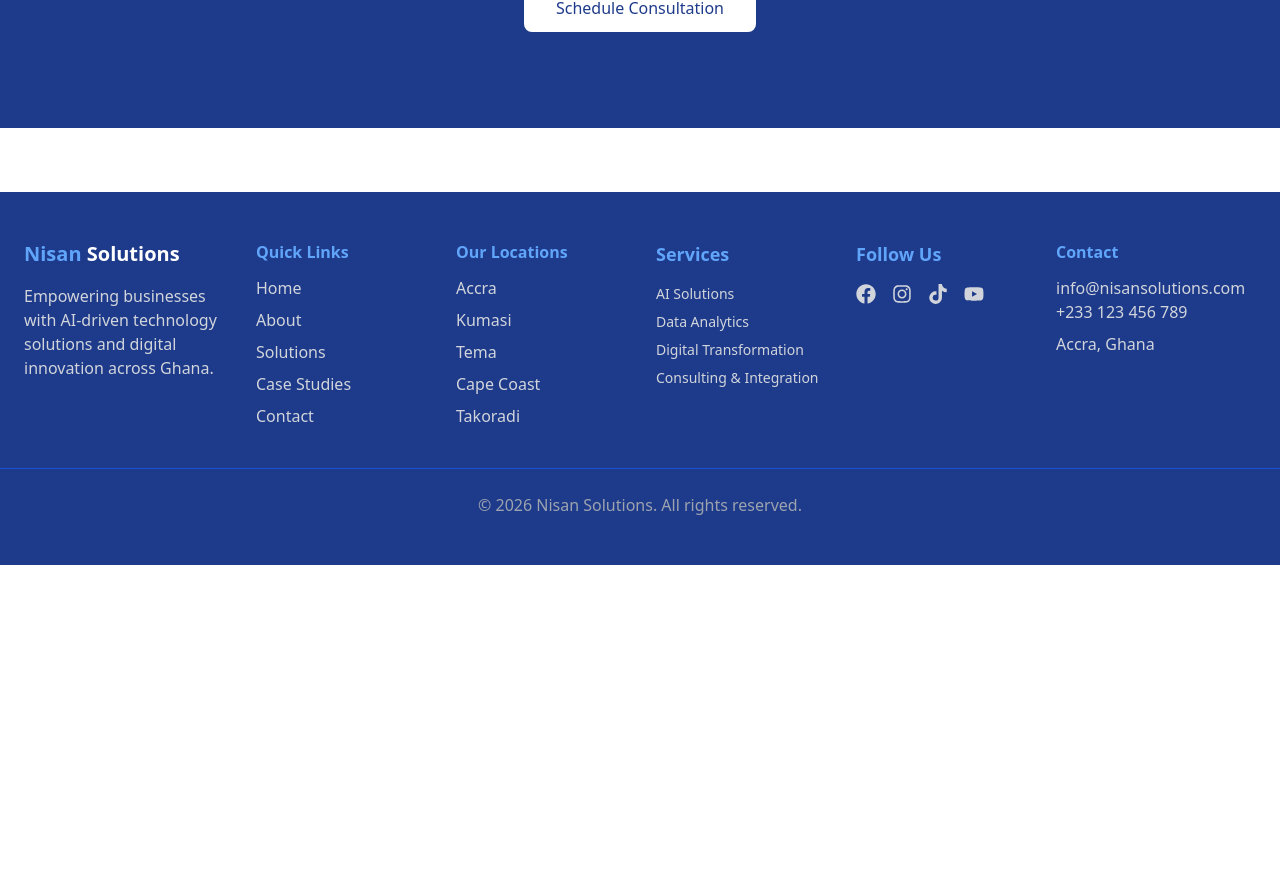
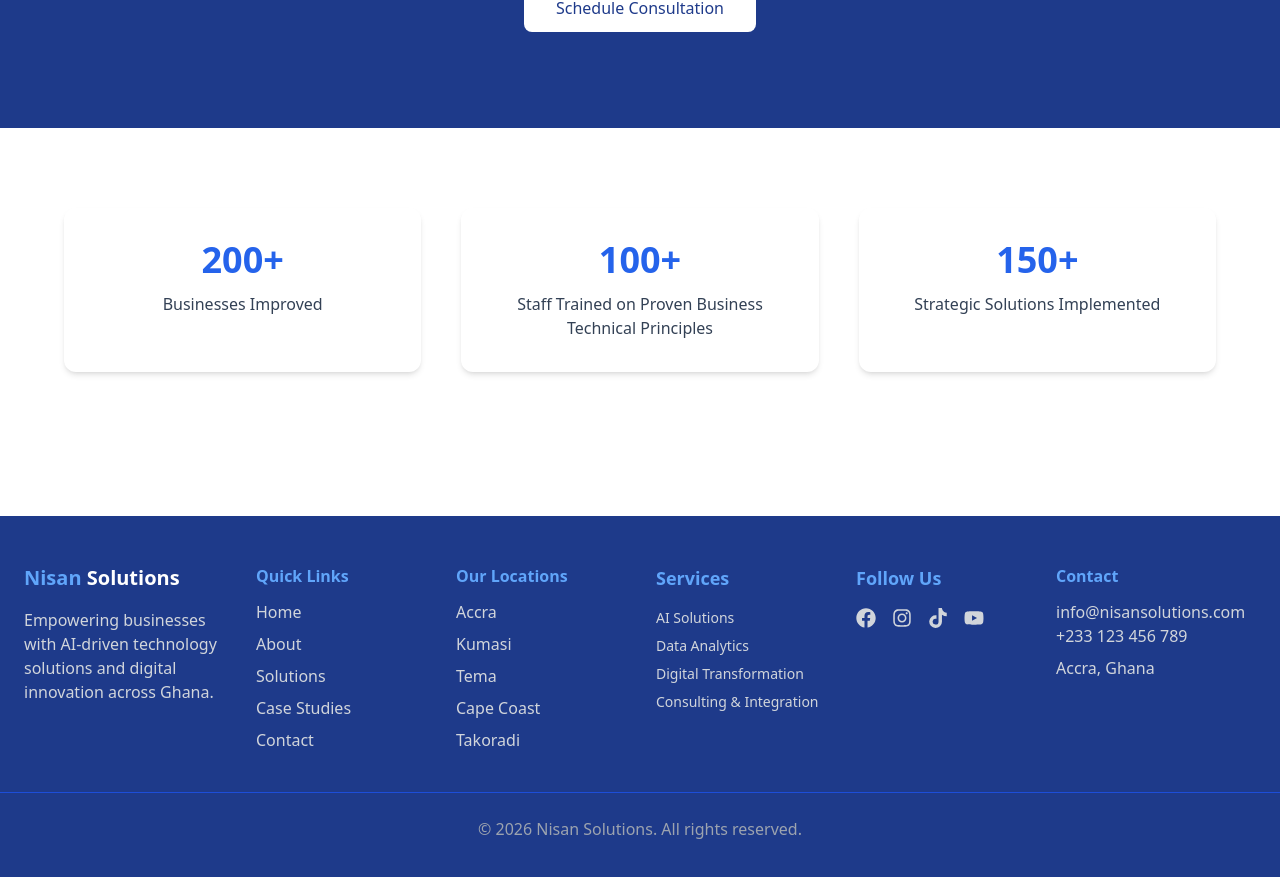
Before and after one commit to qwabena37/NisaNS, a React (Vite) app in the folder nisan-solutions/: page / in a window 1280 px wide. Shown: the part 2397-3274 px from the top of the page. Before the commit the page ends 2962 px from the top, so only its background shows below. Built offline with nearby package versions, Linux system fonts and the light colour scheme.

Commit message:
add impact count on home page

```diff
--- a/nisan-solutions/package.json
+++ b/nisan-solutions/package.json
@@ -12,6 +12,7 @@
   "dependencies": {
     "framer-motion": "^12.35.0",
     "react": "^19.2.0",
+    "react-countup": "^6.5.3",
     "react-dom": "^19.2.0",
     "react-icons": "^5.6.0",
     "react-router-dom": "^7.13.0"
--- a/nisan-solutions/src/pages/Home.jsx
+++ b/nisan-solutions/src/pages/Home.jsx
@@ -11,6 +11,7 @@
 } from "react-icons/fa";
 import { MdConstruction } from "react-icons/md";
 import { motion } from "framer-motion";
+import CountUp from "react-countup";
 
 export default function Home() {
   const [openContact, setOpenContact] = useState(null);
@@ -302,6 +303,7 @@
         </div>
       </section>
 
+
       {/* CTA */}
 
       <section className="bg-blue-900 py-24 text-center px-6">
@@ -322,6 +324,64 @@
   Schedule Consultation
 </a>
       </section>
+  {/* IMPACT / ACHIEVEMENTS */}
+
+<section className="bg-white py-20 px-6">
+  <div className="max-w-6xl mx-auto grid md:grid-cols-3 gap-10 text-center">
+
+    {/* Businesses */}
+    <motion.div
+      initial={{ opacity: 0, y: 40 }}
+      whileInView={{ opacity: 1, y: 0 }}
+      transition={{ duration: 0.6 }}
+      viewport={{ once: true }}
+      className="p-8 rounded-xl shadow-md"
+    >
+      <h3 className="text-4xl font-bold text-blue-600">
+        <CountUp end={200} duration={2} />+
+      </h3>
+
+      <p className="mt-3 text-slate-700 font-medium">
+        Businesses Improved
+      </p>
+    </motion.div>
+
+    {/* Staff Trained */}
+    <motion.div
+      initial={{ opacity: 0, y: 40 }}
+      whileInView={{ opacity: 1, y: 0 }}
+      transition={{ duration: 0.7 }}
+      viewport={{ once: true }}
+      className="p-8 rounded-xl shadow-md"
+    >
+      <h3 className="text-4xl font-bold text-blue-600">
+        <CountUp end={100} duration={2} />+
+      </h3>
+
+      <p className="mt-3 text-slate-700 font-medium">
+        Staff Trained on Proven Business Technical Principles
+      </p>
+    </motion.div>
+
+    {/* Strategic Solutions */}
+    <motion.div
+      initial={{ opacity: 0, y: 40 }}
+      whileInView={{ opacity: 1, y: 0 }}
+      transition={{ duration: 0.8 }}
+      viewport={{ once: true }}
+      className="p-8 rounded-xl shadow-md"
+    >
+      <h3 className="text-4xl font-bold text-blue-600">
+        <CountUp end={150} duration={2} />+
+      </h3>
+
+      <p className="mt-3 text-slate-700 font-medium">
+        Strategic Solutions Implemented
+      </p>
+    </motion.div>
+
+  </div>
+</section>
 
     </div>
   );
```
Also changed, not shown: 1 other file (tests, documents, lock files or other folders).
